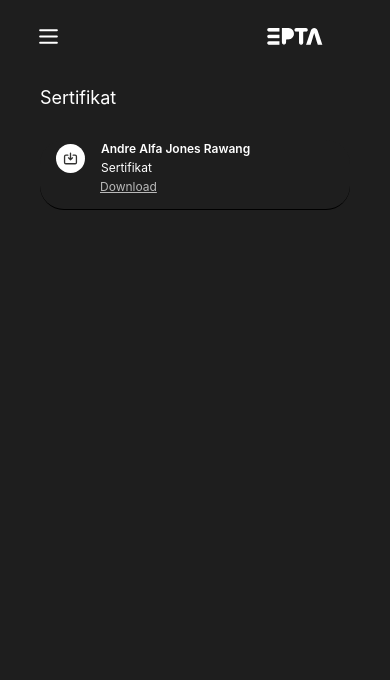
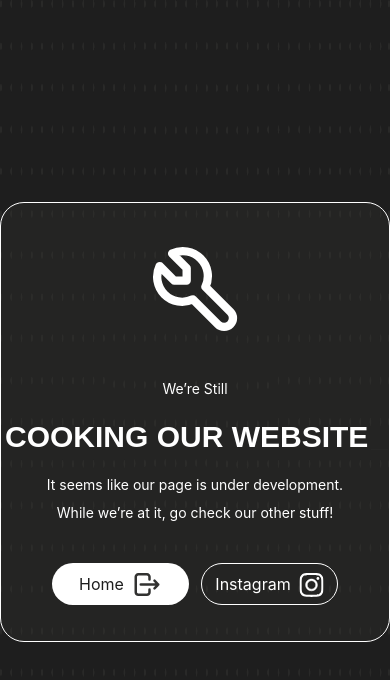
Before and after one commit to JordanAryaLeksana/ECS_WEBSITE-, a Next.js app: page /epta/dashboard/sertifikat in a window 390 px wide. Shown: the top 680 px of the page. Built offline with nearby package versions, Linux system fonts and the light colour scheme.

Commit message:
update sertifikat responsive

```diff
--- a/src/pages/_app.tsx
+++ b/src/pages/_app.tsx
@@ -11,7 +11,7 @@ import ComingSoon from "./comingsoon"
 export default function App({ Component, pageProps }: AppProps) {
 
 
-  const comingSoonMode = process.env.NEXT_PUBLIC_COMING_SOON === 'false'
+  const comingSoonMode = process.env.NEXT_PUBLIC_COMING_SOON === 'true'
 
 
   if (comingSoonMode) {
--- a/src/pages/epta/dashboard/sertifikat.tsx
+++ b/src/pages/epta/dashboard/sertifikat.tsx
@@ -6,7 +6,7 @@ import Typography from "@/components/Typography/Typography"
 import { useState } from 'react';
 
 const Sertifikat = () => {
-  const [isTrainingComplete, setIsTrainingComplete] = useState(true);
+  const [isTrainingComplete, setIsTrainingComplete] = useState(false);
 
   return (
     <DashboardLayout>
```
